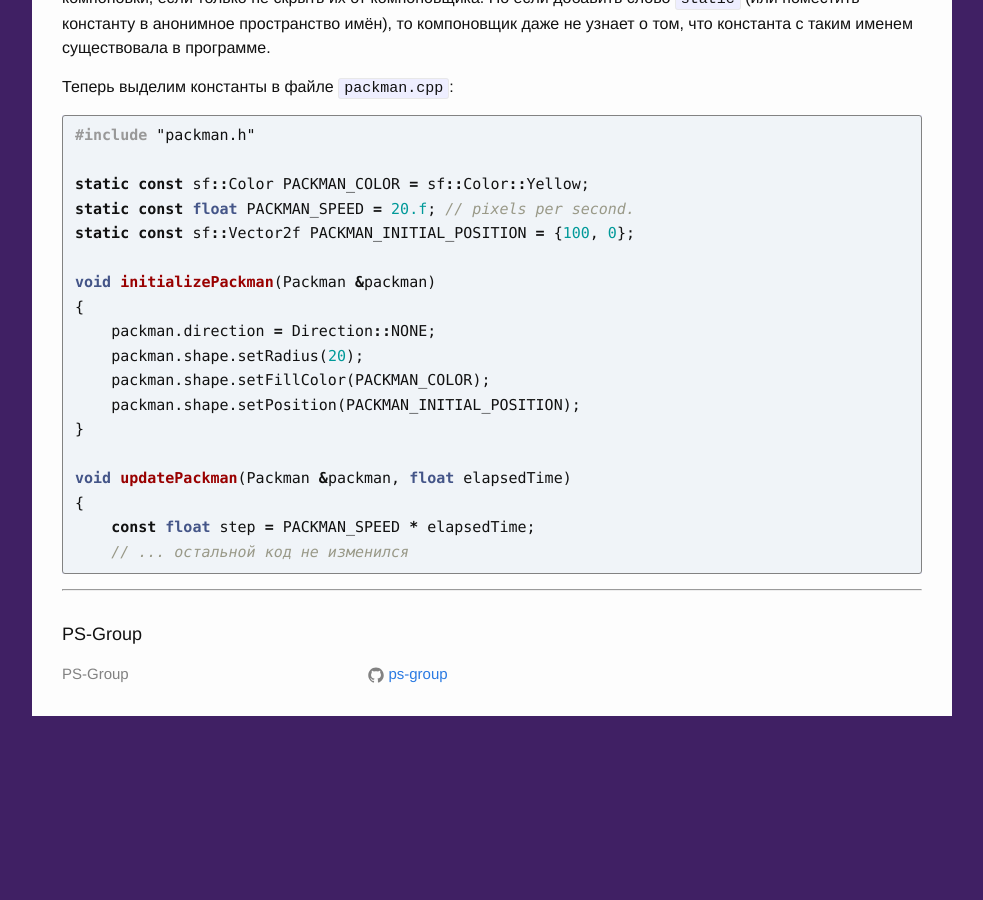
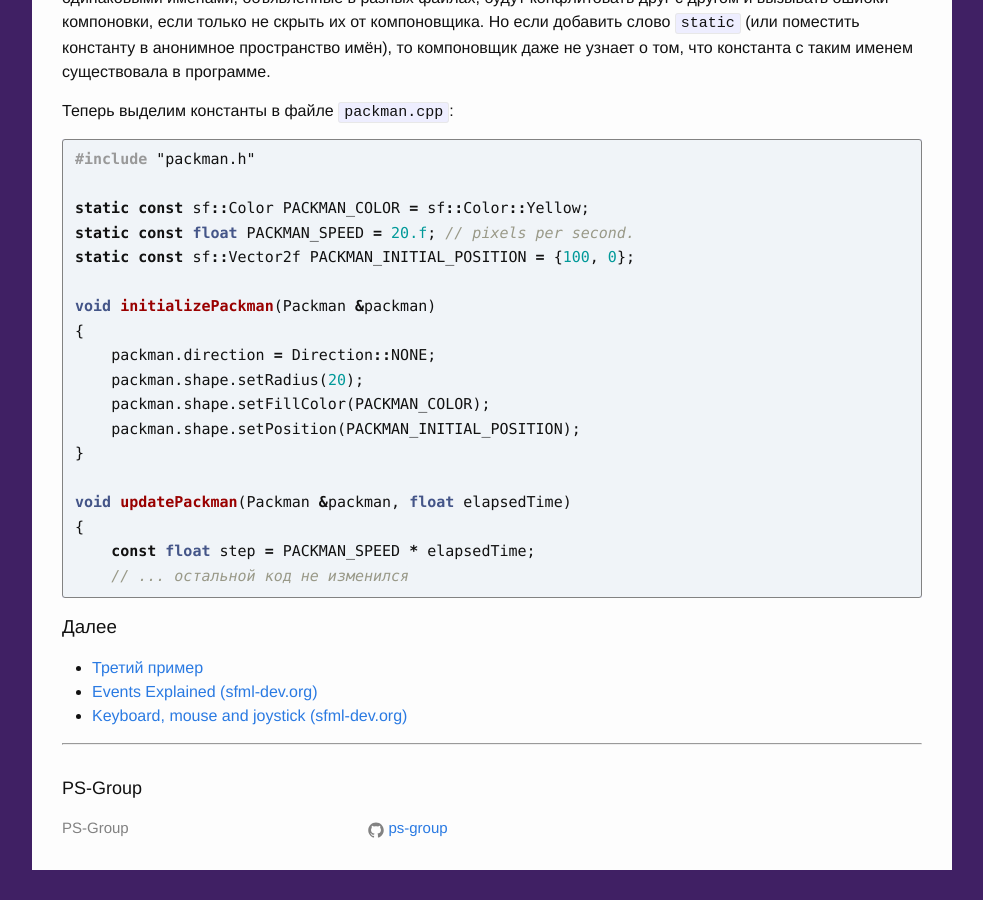
Before and after one commit to ps-group/ps-group.github.io, a Jekyll site: the page built from _packman/2.md, in a window 1280 px wide and 900 px high, scrolled down 9724 px. Shown: the whole window, without its empty margins (148-1131 px from the left). Built offline with Jekyll 4.4.1, drawn with Linux system fonts in a browser that asks for light colours; before the commit the page ends 10470 px from its top, so only the background shows below that.

Commit message:
Обновил ссылки в разделе "Далее" для пакмана

````diff
--- a/_packman/2.md
+++ b/_packman/2.md
@@ -369,3 +369,9 @@
     const float step = PACKMAN_SPEED * elapsedTime;
     // ... остальной код не изменился
 ```
+
+### Далее
+
+- [Третий пример](3.html)
+- [Events Explained (sfml-dev.org)](http://www.sfml-dev.org/tutorials/2.4/window-events.php)
+- [Keyboard, mouse and joystick (sfml-dev.org)](http://www.sfml-dev.org/tutorials/2.4/window-inputs.php)
````
Also changed, not shown: _packman/1.md (+1 -1 lines).
